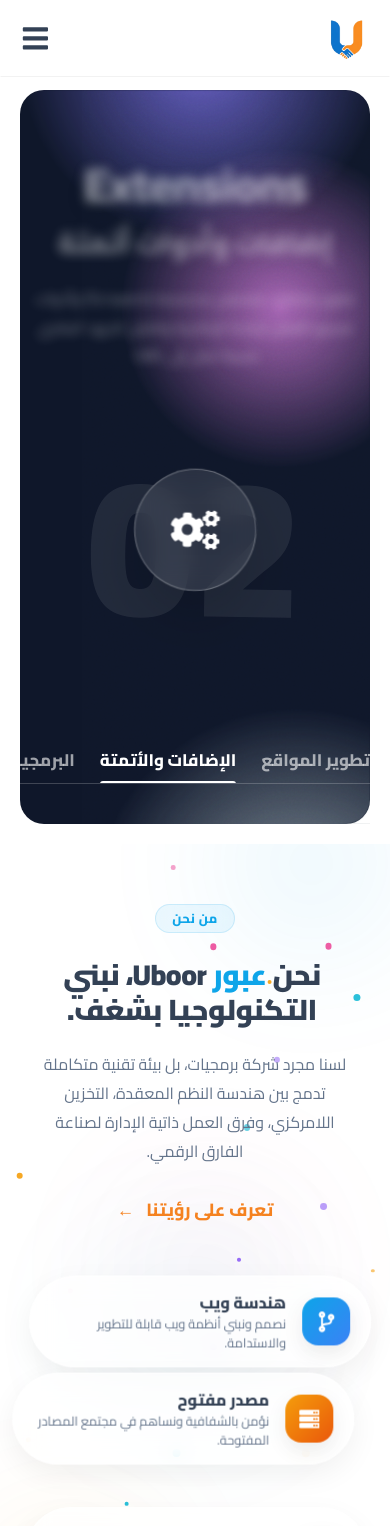
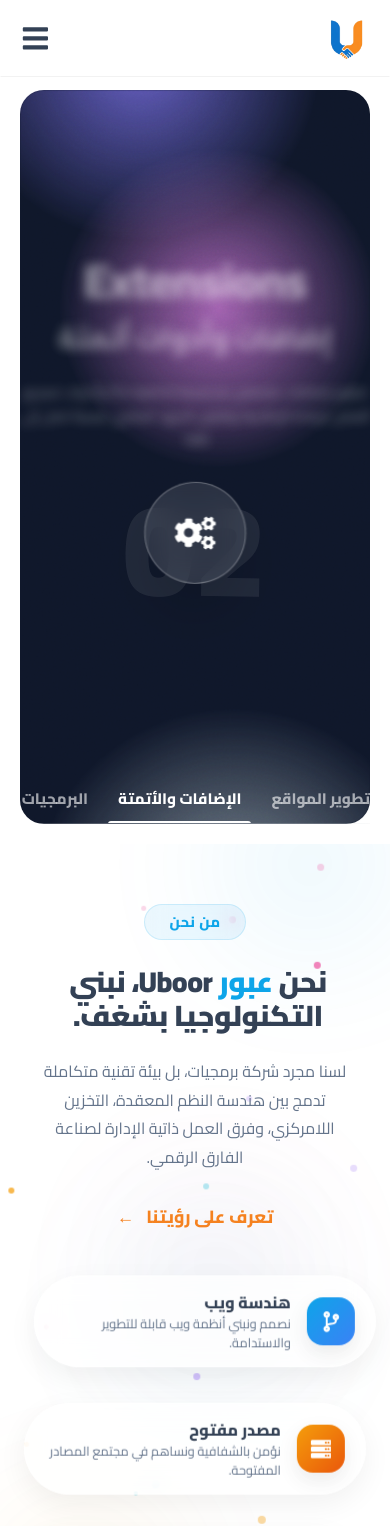
Before and after one commit to AllBadry/uboor, a React (Vite) app: page / in a window 390 px wide. Shown: the top 1526 px of the page. Built offline with nearby package versions, Linux system fonts and the light colour scheme.

Commit message:
edit the new uboor

```diff
--- a/src/components/Aboutsection.jsx
+++ b/src/components/Aboutsection.jsx
@@ -1,13 +1,10 @@
 // src/components/AboutSection.jsx
-import React, { useRef, useEffect, useState, useMemo } from 'react';
+import React, { useRef, useEffect, useState } from 'react';
 import { motion, useInView, useAnimation } from 'framer-motion';
 import { FaUsers, FaCodeBranch, FaServer } from 'react-icons/fa';
 import { Link } from 'react-router-dom';
 import '../styles/AboutSection.css';
 
-// =============================================
-// بيانات افتراضية قابلة للتخصيص
-// =============================================
 const defaultData = {
   badge: 'من نحن',
   title: 'نحن عبور Uboor، نبني التكنولوجيا بشغف.',
@@ -36,146 +33,93 @@
   ]
 };
 
-// 1. يفضل كتابة دالة التوليد خارج المكون (أو داخله) لترتيب الكود
 const generateParticles = () => {
   const colors = ['#0ea5e9', '#f59e0b', '#06b6d4', '#8b5cf6', '#ec4899'];
-  return Array.from({ length: 25 }, (_, i) => ({
+  return Array.from({ length: 20 }, (_, i) => ({
     id: i,
     x: Math.random() * 100,
     y: Math.random() * 100,
     size: Math.random() * 5 + 3,
-    duration: Math.random() * 10 + 8,
-    delay: Math.random() * 5,
+    duration: Math.random() * 4 + 3, // تم تسريع حركة الجسيمات
+    delay: Math.random() * 2,
     color: colors[Math.floor(Math.random() * colors.length)],
   }));
 };
 
-
 export default function AboutSection({ data = defaultData, customStyles = {} }) {
   const controls = useAnimation();
   const ref = useRef(null);
-  const isInView = useInView(ref, { once: true, margin: '-100px' });
-  const [mousePos, setMousePos] = useState({ x: 0, y: 0 });
+  const isInView = useInView(ref, { once: true, margin: '-50px' });
 
-  // تأثير Parallax بالماوس
+  // 🌟 الحل الجذري للأداء: استخدام متغيرات CSS للماوس لمنع إعادة تصيير React نهائياً
   useEffect(() => {
     const handleMouseMove = (e) => {
-      const { clientX, clientY } = e;
-      const { innerWidth, innerHeight } = window;
-      const x = (clientX / innerWidth - 0.5) * 30;
-      const y = (clientY / innerHeight - 0.5) * 30;
-      setMousePos({ x, y });
+      if (!ref.current) return;
+      const x = (e.clientX / window.innerWidth - 0.5) * 30;
+      const y = (e.clientY / window.innerHeight - 0.5) * 30;
+      ref.current.style.setProperty('--mouse-x', `${x}px`);
+      ref.current.style.setProperty('--mouse-y', `${y}px`);
     };
     window.addEventListener('mousemove', handleMouseMove);
     return () => window.removeEventListener('mousemove', handleMouseMove);
   }, []);
 
-  // تشغيل الأنيميشن عند الظهور
   useEffect(() => {
     if (isInView) controls.start('visible');
   }, [controls, isInView]);
 
-  // توليد الجسيمات للخلفية (نقاط صغيرة ملونة)
-
-  // 2. استخدام التهيئة الكسولة لحالة الجسيمات
-  // تمرير الدالة هنا يجعل React ينفذها مرة واحدة فقط عند البداية
-  // ولن نحتاج إلى useEffect أو setParticles أبداً لهذا الغرض!
   const [particles] = useState(() => generateParticles());
 
-  // متغيرات الأنيميشن
   const containerVariants = {
     hidden: { opacity: 0 },
     visible: {
       opacity: 1,
-      transition: {
-        staggerChildren: 0.15,
-        delayChildren: 0.3,
-      },
+      transition: { staggerChildren: 0.1, delayChildren: 0.1 },
     },
   };
 
   const itemVariants = {
-    hidden: { y: 40, opacity: 0 },
+    hidden: { y: 30, opacity: 0 },
     visible: {
       y: 0,
       opacity: 1,
-      transition: { duration: 0.7, ease: [0.22, 1, 0.36, 1] },
+      transition: { duration: 0.5, ease: "easeOut" },
     },
   };
 
   const cardVariants = {
-    hidden: { scale: 0.8, opacity: 0 },
+    hidden: { scale: 0.9, opacity: 0, y: 20 },
     visible: {
       scale: 1,
       opacity: 1,
-      transition: { duration: 0.6, ease: 'easeOut' },
+      y: 0,
+      transition: { duration: 0.5, ease: 'easeOut' },
     },
   };
 
+  // تم تسريع وتنعيم حركة الطيران
   const floatingVariants = (index) => ({
     animate: {
-      y: [
-        0,
-        -25 - index * 5,
-        0,
-        25 + index * 5,
-        0
-      ],
-      x: [
-        0,
-        index % 2 === 0 ? 15 : -15,
-        0,
-        index % 2 === 0 ? -15 : 15,
-        0
-      ],
+      y: [0, -15 - index * 2, 0, 15 + index * 2, 0],
+      x: [0, index % 2 === 0 ? 10 : -10, 0, index % 2 === 0 ? -10 : 10, 0],
       transition: {
-        duration: 4.5 + index * 0.5,
+        duration: 3 + index * 0.3, // أسرع بكثير
         repeat: Infinity,
         ease: 'easeInOut',
-        delay: index * 0.3,
       },
     },
   });
 
   return (
     <section ref={ref} className="about-modern-section" style={customStyles}>
-      {/* ========== الخلفية البيضاء مع العناصر الطائرة ========== */}
+
+      {/* ========== الخلفية السريعة مع الجسيمات ========== */}
       <div className="about-background">
-        {/* دوائر ضبابية ملونة متحركة */}
-        <motion.div
-          className="bg-orb orb-1"
-          animate={{
-            x: [0, 80, 0, -80, 0],
-            y: [0, -60, 0, 60, 0],
-          }}
-          transition={{ duration: 14, repeat: Infinity, ease: 'easeInOut' }}
-        />
-        <motion.div
-          className="bg-orb orb-2"
-          animate={{
-            x: [0, -70, 0, 70, 0],
-            y: [0, 70, 0, -70, 0],
-          }}
-          transition={{ duration: 16, repeat: Infinity, ease: 'easeInOut' }}
-        />
-        <motion.div
-          className="bg-orb orb-3"
-          animate={{
-            x: [0, 50, 0, -50, 0],
-            y: [0, -40, 0, 40, 0],
-          }}
-          transition={{ duration: 12, repeat: Infinity, ease: 'easeInOut' }}
-        />
-        <motion.div
-          className="bg-orb orb-4"
-          animate={{
-            x: [0, -40, 0, 40, 0],
-            y: [0, 50, 0, -50, 0],
-          }}
-          transition={{ duration: 18, repeat: Infinity, ease: 'easeInOut' }}
-        />
+        <motion.div className="bg-orb orb-1" animate={{ x: [0, 50, 0, -50, 0], y: [0, -40, 0, 40, 0] }} transition={{ duration: 8, repeat: Infinity, ease: 'easeInOut' }} />
+        <motion.div className="bg-orb orb-2" animate={{ x: [0, -40, 0, 40, 0], y: [0, 40, 0, -40, 0] }} transition={{ duration: 10, repeat: Infinity, ease: 'easeInOut' }} />
+        <motion.div className="bg-orb orb-3" animate={{ x: [0, 30, 0, -30, 0], y: [0, -30, 0, 30, 0] }} transition={{ duration: 7, repeat: Infinity, ease: 'easeInOut' }} />
+        <motion.div className="bg-orb orb-4" animate={{ x: [0, -30, 0, 30, 0], y: [0, 30, 0, -30, 0] }} transition={{ duration: 9, repeat: Infinity, ease: 'easeInOut' }} />
 
-        {/* جسيمات الخلفية (نقاط ملونة) */}
         {particles.map((p) => (
           <motion.div
             key={p.id}
@@ -183,14 +127,14 @@
             style={{
               left: `${p.x}%`,
               top: `${p.y}%`,
-              width: p.size,
-              height: p.size,
+              width: `${p.size}px`,  /* 🌟 تم إضافة px هنا لحل مشكلة عدم الظهور */
+              height: `${p.size}px`, /* 🌟 تم إضافة px هنا لحل مشكلة عدم الظهور */
               backgroundColor: p.color,
             }}
             animate={{
-              y: [0, -40, 0, 40, 0],
-              x: [0, 30, 0, -30, 0],
-              opacity: [0.3, 0.9, 0.3],
+              y: [0, -30, 0, 30, 0],
+              x: [0, 20, 0, -20, 0],
+              opacity: [0.2, 0.8, 0.2],
             }}
             transition={{
               duration: p.duration,
@@ -204,35 +148,23 @@
 
       {/* ========== المحتوى الرئيسي ========== */}
       <div className="container about-hero-layout">
-        <motion.div
-          className="about-header-center"
-          variants={containerVariants}
-          initial="hidden"
-          animate={controls}
-        >
-          <motion.div variants={itemVariants} className="badge-light">
-            {data.badge}
-          </motion.div>
-
+        <motion.div className="about-header-center" variants={containerVariants} initial="hidden" animate={controls}>
+          <motion.div variants={itemVariants} className="badge-light">{data.badge}</motion.div>
           <motion.h2 variants={itemVariants} className="about-title">
             {data.title.split(' ').map((word, i) => (
               <motion.span
                 key={i}
-                initial={{ opacity: 0, y: 20 }}
+                initial={{ opacity: 0, y: 15 }}
                 animate={isInView ? { opacity: 1, y: 0 } : {}}
-                transition={{ delay: i * 0.06, duration: 0.5 }}
-                style={{ display: 'inline-block', marginRight: '6px' }}
+                transition={{ delay: i * 0.04, duration: 0.4 }}
+                style={{ display: 'inline-block', marginLeft: '6px' }}
                 className={word === 'عبور' ? 'text-cyan' : word === 'Uboor' ? 'text-orange' : ''}
               >
                 {word}
               </motion.span>
             ))}
           </motion.h2>
-
-          <motion.p variants={itemVariants} className="about-description">
-            {data.description}
-          </motion.p>
-
+          <motion.p variants={itemVariants} className="about-description">{data.description}</motion.p>
           <motion.div variants={itemVariants} className="about-action">
             <Link to={data.linkTo} className="link-arrow-modern">
               {data.linkText} <span>&#8592;</span>
@@ -241,30 +173,26 @@
         </motion.div>
 
         {/* ========== البطاقات العائمة ========== */}
-        <motion.div
-          className="floating-elements-container"
-          variants={containerVariants}
-          initial="hidden"
-          animate={controls}
-        >
+        <motion.div className="floating-elements-container" variants={containerVariants} initial="hidden" animate={controls}>
           {data.cards.map((card, index) => (
+            /* الغلاف الخارجي يتولى تأثير الماوس بمتغيرات CSS فقط */
             <motion.div
               key={index}
-              className="floating-item"
               variants={cardVariants}
-              animate={floatingVariants(index).animate}
-              whileHover={{ scale: 1.08, boxShadow: '0 25px 50px rgba(0,0,0,0.12)' }}
-              transition={{ type: 'spring', stiffness: 400, damping: 20 }}
+              className="parallax-wrapper"
               style={{
-                transform: `translate(${mousePos.x * (0.3 + index * 0.15)}px, ${mousePos.y * (0.3 + index * 0.15)}px)`,
+                transform: `translate(calc(var(--mouse-x, 0px) * ${0.5 + index * 0.2}), calc(var(--mouse-y, 0px) * ${0.5 + index * 0.2}))`,
+                transition: 'transform 0.1s ease-out'
               }}
             >
-              <div
-                className="floating-icon"
-                style={{
-                  background: `linear-gradient(135deg, var(--${card.color}-gradient))`,
-                }}
+              {/* الغلاف الداخلي يتولى الطيران والانيميشن بدون تضارب */}
+              <motion.div
+                className="floating-item"
+                animate={floatingVariants(index).animate}
+                whileHover={{ scale: 1.05, boxShadow: '0 20px 40px rgba(0,0,0,0.1)' }}
+                transition={{ type: 'spring', stiffness: 300, damping: 20 }}
               >
+                <div className="floating-icon" style={{ background: `linear-gradient(135deg, var(--${card.color}-gradient))` }}>
                   {card.icon}
                 </div>
                 <div className="floating-text">
@@ -272,6 +200,7 @@
                   <span className="floating-desc">{card.desc}</span>
                 </div>
               </motion.div>
+            </motion.div>
           ))}
         </motion.div>
       </div>
--- a/src/components/Navbar.jsx
+++ b/src/components/Navbar.jsx
@@ -17,7 +17,8 @@
     const handleScroll = () => {
       setScrolled(window.scrollY > 50);
     };
-    window.addEventListener('scroll', handleScroll);
+    // 🌟 إضافة { passive: true } هنا هي سحر الأداء! تمنع المتصفح من التعليق
+    window.addEventListener('scroll', handleScroll, { passive: true });
     return () => window.removeEventListener('scroll', handleScroll);
   }, []);
 
--- a/src/index.css
+++ b/src/index.css
@@ -3,6 +3,21 @@
 @config "../tailwind.config.js";
 /* ملاحظة: استخدمنا ../ لأن index.css غالباً داخل مجلد src وملف الكونفيج في الخارج. إذا كانا في نفس المجلد استخدم "./tailwind.config.js" */
 
+
+html, body {
+  /* تمنع التقطيع وتجعل التمرير انسيابياً */
+  scroll-behavior: smooth;
+  /* تمنع سحب الصفحة بالخطأ يميناً ويساراً (أحد أكبر أسباب التعليق في الموبايل) */
+  overflow-x: hidden;
+  /* تحسين عرض الخطوط أثناء الحركة */
+  -webkit-font-smoothing: antialiased;
+  -moz-osx-font-smoothing: grayscale;
+}
+
+/* تسريع أي عنصر يحتوي على تأثير زجاجي (Backdrop-filter) */
+* {
+  -webkit-backface-visibility: hidden;
+}
 a {
   text-decoration: none;
   color: inherit;
--- a/src/styles/AboutSection.css
+++ b/src/styles/AboutSection.css
@@ -1,8 +1,5 @@
 /* src/styles/AboutSection.css */
 
-/* =========================================
-   متغيرات الألوان (يجب أن تكون موجودة في root)
-========================================= */
 :root {
   --uboor-cyan: #0ea5e9;
   --uboor-orange: #f59e0b;
@@ -12,11 +9,11 @@
   --orange-gradient: #f59e0b, #ea580c;
   --cyan-gradient: #06b6d4, #0284c7;
   --pink-gradient: #ec4899, #f472b6;
+  /* قيم افتراضية للماوس لتجنب الأخطاء */
+  --mouse-x: 0px;
+  --mouse-y: 0px;
 }
 
-/* =========================================
-   القسم الرئيسي - خلفية بيضاء
-========================================= */
 .about-modern-section {
   padding: 100px 0 80px;
   background: #ffffff;
@@ -26,11 +23,9 @@
   display: flex;
   align-items: center;
   overflow: hidden;
+  will-change: transform; /* تحسين الأداء */
 }
 
-/* =========================================
-   الخلفية البيضاء مع العناصر الطائرة
-========================================= */
 .about-background {
   position: absolute;
   inset: 0;
@@ -39,58 +34,37 @@
   pointer-events: none;
 }
 
-/* الدوائر الضبابية الملونة */
+/* تسريع رسوميات الدوائر */
+/* تسريع رسوميات الدوائر بشكل جذري */
 .bg-orb {
   position: absolute;
   border-radius: 50%;
   filter: blur(70px);
-  opacity: 0.35; /* شفافية مناسبة لتظهر بوضوح على خلفية بيضاء */
+  opacity: 0.35;
+
+  /* 🌟 الأسلحة السرية لمنع التعليق */
+  transform: translate3d(0, 0, 0) !important;
+  will-change: transform, filter;
+  -webkit-backface-visibility: hidden;
+  backface-visibility: hidden;
 }
 
-.orb-1 {
-  width: 450px;
-  height: 450px;
-  top: -10%;
-  right: -5%;
-  background: radial-gradient(circle, rgba(14, 165, 233, 0.6), rgba(14, 165, 233, 0.1));
-}
+.orb-1 { width: 450px; height: 450px; top: -10%; right: -5%; background: radial-gradient(circle, rgba(14, 165, 233, 0.6), rgba(14, 165, 233, 0.1)); }
+.orb-2 { width: 350px; height: 350px; bottom: -5%; left: -5%; background: radial-gradient(circle, rgba(245, 158, 11, 0.5), rgba(245, 158, 11, 0.1)); }
+.orb-3 { width: 300px; height: 300px; top: 40%; left: 30%; background: radial-gradient(circle, rgba(236, 72, 153, 0.4), rgba(236, 72, 153, 0.1)); }
+.orb-4 { width: 250px; height: 250px; bottom: 30%; right: 20%; background: radial-gradient(circle, rgba(6, 182, 212, 0.5), rgba(6, 182, 212, 0.1)); }
 
-.orb-2 {
-  width: 350px;
-  height: 350px;
-  bottom: -5%;
-  left: -5%;
-  background: radial-gradient(circle, rgba(245, 158, 11, 0.5), rgba(245, 158, 11, 0.1));
-}
-
-.orb-3 {
-  width: 300px;
-  height: 300px;
-  top: 40%;
-  left: 30%;
-  background: radial-gradient(circle, rgba(236, 72, 153, 0.4), rgba(236, 72, 153, 0.1));
-}
-
-.orb-4 {
-  width: 250px;
-  height: 250px;
-  bottom: 30%;
-  right: 20%;
-  background: radial-gradient(circle, rgba(6, 182, 212, 0.5), rgba(6, 182, 212, 0.1));
-}
-
-/* الجسيمات الملونة */
+/* تسريع الجسيمات */
 .bg-particle {
   position: absolute;
   border-radius: 50%;
   pointer-events: none;
   opacity: 0.6;
   box-shadow: 0 0 10px rgba(255,255,255,0.2);
+  transform: translateZ(0);
+  will-change: transform, opacity;
 }
 
-/* =========================================
-   تخطيط الهيرو
-========================================= */
 .about-hero-layout {
   display: flex;
   flex-direction: column;
@@ -103,9 +77,6 @@
   padding: 0 24px;
 }
 
-/* =========================================
-   النص المركزي
-========================================= */
 .about-header-center {
   max-width: 780px;
   text-align: center;
@@ -134,13 +105,8 @@
   letter-spacing: -0.02em;
 }
 
-/* تلوين "عبور" و "Uboor" */
-.text-cyan {
-  color: var(--uboor-cyan);
-}
-.text-orange {
-  color: var(--uboor-orange);
-}
+.text-cyan { color: var(--uboor-cyan); }
+.text-orange { color: var(--uboor-orange); }
 
 .about-description {
   font-size: clamp(1rem, 1.2vw, 1.2rem);
@@ -166,15 +132,16 @@
   color: var(--uboor-cyan);
 }
 
-/* =========================================
-   البطاقات العائمة
-========================================= */
 .floating-elements-container {
   display: flex;
   flex-wrap: wrap;
   justify-content: center;
   gap: 30px;
   width: 100%;
+}
+
+.parallax-wrapper {
+  flex: 0 1 auto;
 }
 
 .floating-item {
@@ -188,19 +155,15 @@
   border-radius: 60px;
   border: 1px solid rgba(255, 255, 255, 0.5);
   box-shadow: 0 10px 30px rgba(0, 0, 0, 0.06);
-  transition: all 0.3s ease;
   cursor: default;
   min-width: 200px;
-  flex: 0 1 auto;
-  will-change: transform;
+
+  /* 🌟 الأسلحة السرية للزجاج */
+  transform: translate3d(0, 0, 0);
+  will-change: transform, backdrop-filter;
+  -webkit-backface-visibility: hidden;
+  backface-visibility: hidden;
 }
-
-.floating-item:hover {
-  background: rgba(255, 255, 255, 0.95);
-  box-shadow: 0 25px 50px rgba(14, 165, 233, 0.12);
-  border-color: rgba(14, 165, 233, 0.2);
-}
-
 .floating-icon {
   width: 48px;
   height: 48px;
@@ -220,55 +183,33 @@
   align-items: flex-start;
 }
 
-.floating-title {
-  font-weight: 800;
-  font-size: 1rem;
-  color: var(--text-main);
+.floating-title { font-weight: 800; font-size: 1rem; color: var(--text-main); }
+.floating-desc { font-size: 0.8rem; color: var(--text-muted); }
+
+@media (max-width: 768px) {
+  .about-modern-section { padding: 60px 0 40px; min-height: auto; }
+  .orb-1, .orb-2, .orb-3, .orb-4 { opacity: 0.2; width: 200px; height: 200px; }
+  .floating-elements-container { flex-direction: column; align-items: center; gap: 20px; }
+  .parallax-wrapper { width: 100%; max-width: 380px; }
+  .floating-item { width: 100%; justify-content: flex-start; padding: 14px 20px; }
+  .about-header-center { padding: 0 16px; }
+  .badge-light {
+  display: inline-block;
+  background: rgba(14, 165, 233, 0.08);
+  color: var(--uboor-cyan);
+  padding: 6px 24px;
+  border-radius: 60px;
+  font-weight: 700;
+  font-size: 0.9rem;
+  letter-spacing: 0.5px;
+  border: 1px solid rgba(14, 165, 233, 0.15);
+  backdrop-filter: blur(10px);
+  -webkit-backdrop-filter: blur(10px); /* مهم جداً لسفاري والآيفون */
+  margin-bottom: 24px;
+
+  /* 🌟 منع التقطيع */
+  transform: translate3d(0, 0, 0);
+  -webkit-backface-visibility: hidden;
 }
-
-.floating-desc {
-  font-size: 0.8rem;
-  color: var(--text-muted);
+  .about-title { font-size: clamp(1.8rem, 7vw, 2.6rem); }
 }
-
-/* =========================================
-   التجاوب المتقدم
-========================================= */
-@media (max-width: 768px) {
-  .about-modern-section {
-    padding: 60px 0 40px;
-    min-height: auto;
-  }
-
-  .orb-1, .orb-2, .orb-3, .orb-4 {
-    opacity: 0.2;
-    width: 200px;
-    height: 200px;
-  }
-
-  .floating-elements-container {
-    flex-direction: column;
-    align-items: center;
-    gap: 20px;
-  }
-
-  .floating-item {
-    width: 100%;
-    max-width: 380px;
-    justify-content: center;
-    padding: 14px 20px;
-  }
-
-  .about-header-center {
-    padding: 0 16px;
-  }
-
-  .badge-light {
-    font-size: 0.8rem;
-    padding: 4px 16px;
-  }
-
-  .about-title {
-    font-size: clamp(1.8rem, 7vw, 2.6rem);
-  }
-}
--- a/src/styles/Hero.css
+++ b/src/styles/Hero.css
@@ -1,15 +1,15 @@
 /* =========================================
-   تأثير Weaverly Hero - أداء صاروخي (تم حل مشكلة الموبايل)
+   تأثير Weaverly Hero - أداء صاروخي (النسخة النهائية والمستقرة)
 ========================================= */
 
 .weaverly-hero-section {
   position: relative;
   width: 100vw;
-  height: 100vh;
+  min-height: 100dvh;
   background-color: #ffffff;
   display: flex;
-  align-items: center;
-  justify-content: center;
+  /* 🌟 السر هنا: حولنا المحاذاة لعمودية لكي نسمح للمحتوى بالتمدد لأسفل الشاشة */
+  flex-direction: column;
   overflow: hidden;
   font-family: 'Cairo', sans-serif;
 }
@@ -37,38 +37,13 @@
   will-change: transform, --blob-color;
 }
 
-.hw-blob-1 {
-  width: 90vw; height: 90vw;
-  top: -30%; left: -20%;
-  animation: floatFluid1 15s infinite alternate ease-in-out;
-}
+.hw-blob-1 { width: 90vw; height: 90vw; top: -30%; left: -20%; animation: floatFluid1 15s infinite alternate ease-in-out; }
+.hw-blob-2 { width: 100vw; height: 100vw; bottom: -40%; right: -20%; animation: floatFluid2 18s infinite alternate ease-in-out; }
+.hw-blob-3 { width: 80vw; height: 80vw; top: 10%; left: 10%; animation: floatFluid3 20s infinite alternate ease-in-out; }
 
-.hw-blob-2 {
-  width: 100vw; height: 100vw;
-  bottom: -40%; right: -20%;
-  animation: floatFluid2 18s infinite alternate ease-in-out;
-}
-
-.hw-blob-3 {
-  width: 80vw; height: 80vw;
-  top: 10%; left: 10%;
-  animation: floatFluid3 20s infinite alternate ease-in-out;
-}
-
-@keyframes floatFluid1 {
-  0% { transform: translate3d(0, 0, 0) scale(1); }
-  100% { transform: translate3d(10%, 10%, 0) scale(1.1); }
-}
-
-@keyframes floatFluid2 {
-  0% { transform: translate3d(0, 0, 0) scale(1); }
-  100% { transform: translate3d(-10%, -10%, 0) scale(1.2); }
-}
-
-@keyframes floatFluid3 {
-  0% { transform: translate3d(0, 0, 0) scale(1); }
-  100% { transform: translate3d(10%, -15%, 0) scale(1.15); }
-}
+@keyframes floatFluid1 { 0% { transform: translate3d(0, 0, 0) scale(1); } 100% { transform: translate3d(10%, 10%, 0) scale(1.1); } }
+@keyframes floatFluid2 { 0% { transform: translate3d(0, 0, 0) scale(1); } 100% { transform: translate3d(-10%, -10%, 0) scale(1.2); } }
+@keyframes floatFluid3 { 0% { transform: translate3d(0, 0, 0) scale(1); } 100% { transform: translate3d(10%, -15%, 0) scale(1.15); } }
 
 .noise-overlay {
   position: absolute;
@@ -83,18 +58,18 @@
 .hero-white-frame {
   position: relative;
   width: 100%;
-  height: 100%;
+  /* 🌟 الإجبار على التمدد: هذا ما يجعل الإطار يملأ الشاشة ويدفع التابات للأسفل */
+  flex-grow: 1;
   z-index: 10;
   display: flex;
   flex-direction: column;
-  justify-content: space-between;
-  padding-top: 100px;
-  /* 🌟 الحل 1: أضفنا حشوة سفلية تدفع الكلمات للأعلى لتبقى داخل الصندوق الملون */
-  padding-bottom: 30px;
+  padding-top: 110px; /* مسافة مريحة للناف بار */
+  padding-bottom: 20px; /* 🌟 تطابق تماماً مسافة الخلفية الملونة من الأسفل */
 }
 
 /* تخطيط المحتوى */
 .hero-dynamic-content {
+  /* 🌟 هذا السطر هو الذي يضغط التابات للحافة السفلية بقوة */
   flex-grow: 1;
   display: flex;
   align-items: center;
@@ -103,13 +78,8 @@
   width: 100%;
 }
 
-.hero-text-side {
-  width: 55%;
-}
-
-.dynamic-text-wrapper {
-  text-align: right;
-}
+.hero-text-side { width: 55%; }
+.dynamic-text-wrapper { text-align: right; }
 
 .massive-title-en {
   font-size: clamp(3rem, 6vw, 6.5rem);
@@ -187,7 +157,8 @@
   justify-content: space-between;
   padding: 0 40px;
   border-bottom: 1px solid rgba(255, 255, 255, 0.2);
-  margin-bottom: 20px;
+  /* 🌟 تصفير المسافة السفلية لتلتصق التابات بالحافة تماماً */
+  margin-bottom: 0px;
 }
 
 .hero-tab {
@@ -202,9 +173,7 @@
   text-align: center;
 }
 
-.hero-tab:hover, .hero-tab.active {
-  color: #ffffff;
-}
+.hero-tab:hover, .hero-tab.active { color: #ffffff; }
 
 .tab-indicator {
   position: absolute;
@@ -216,38 +185,42 @@
   border-radius: 3px 3px 0 0;
 }
 
-/* --- التجاوب مع شاشات الموبايل (هنا السحر) --- */
+/* =========================================
+   التجاوب مع شاشات الموبايل (مستقرة وسلسة)
+========================================= */
 @media (max-width: 992px) {
+  .hero-white-frame {
+    padding-top: 100px;
+    padding-bottom: 20px; /* تحافظ على الالتصاق بالموبايل */
+  }
+
   .hero-dynamic-content {
     flex-direction: column;
     justify-content: center;
-    padding: 0 20px;
+    padding: 0 15px;
     text-align: center;
-    gap: 40px;
+    gap: 20px;
   }
+
   .hero-text-side, .hero-visual-side { width: 100%; }
   .dynamic-text-wrapper { text-align: center; margin: 0 auto; }
-  .massive-desc { margin: 0 auto; }
-  .massive-bg-number { font-size: 12rem; }
-  .glass-icon-circle { width: 120px; height: 120px; font-size: 3rem; }
+  .massive-desc { margin: 0 auto; font-size: 0.95rem; line-height: 1.6; }
+
+  .visual-content-wrapper { height: 180px; }
+  .massive-bg-number { font-size: 8rem; }
+  .glass-icon-circle { width: 100px; height: 100px; font-size: 2.5rem; }
 
   .hero-tabs-container {
     display: flex;
-    justify-content: flex-start;
+    flex-wrap: nowrap;
     overflow-x: auto;
-    /* 🌟 الحل 2 لمنع التعليقة: منع التمرير العمودي الخاطئ وإجبار المتصفح على السحب الأفقي فقط */
     overflow-y: hidden;
-    touch-action: pan-x; /* السلاح السري: يجعل سحب الموبايل ناعماً جداً ولا يعلق أبداً */
+    touch-action: pan-x;
     scroll-behavior: smooth;
-
-    white-space: nowrap;
     width: 100%;
-    padding: 0 20px;
-    gap: 25px;
-
-    /* 🌟 الحل 1 للموبايل: رفع التابات بمسافة 30 بكسل لتدخل داخل الخلفية الملونة تماماً */
-    margin-bottom: 30px;
-
+    padding: 0 10px;
+    gap: 10px;
+    margin-bottom: 0px; /* 🌟 تأكيد الالتصاق في الموبايل */
     -webkit-overflow-scrolling: touch;
     scrollbar-width: none;
     -ms-overflow-style: none;
@@ -258,10 +231,10 @@
   }
 
   .hero-tab {
-    flex: 0 0 auto;
-    font-size: 1.05rem;
-    padding: 10px 0;
-    /* 🌟 إزالة المربع الأزرق البشع الذي يظهر عند اللمس في الموبايل */
+    flex: 1 0 auto;
+    font-size: 0.95rem;
+    padding: 12px 10px;
+    text-align: center;
     -webkit-tap-highlight-color: transparent;
   }
 }
--- a/vite.config.js
+++ b/vite.config.js
@@ -4,4 +4,8 @@
 export default defineConfig({
   plugins: [react()],
   base: '/',
+  server: {
+    host: '0.0.0.0', // هذا يسمح لـ Vite بالاستماع على جميع واجهات الشبكة
+    port: 5173       // تأكد أن المنفذ هو 5173
+  }
 })
```
Lines whose indentation alone changed are shown as unchanged.
